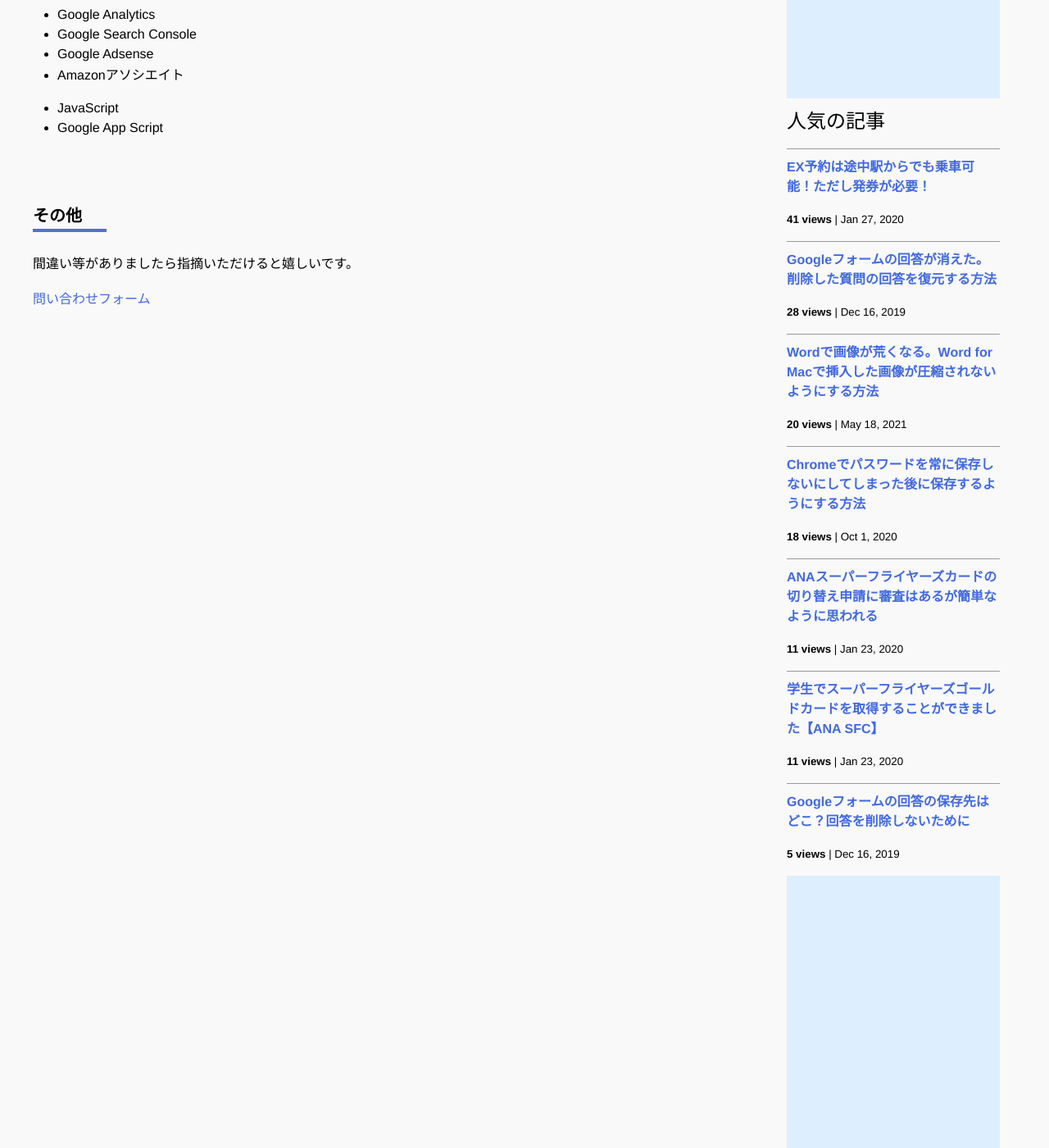
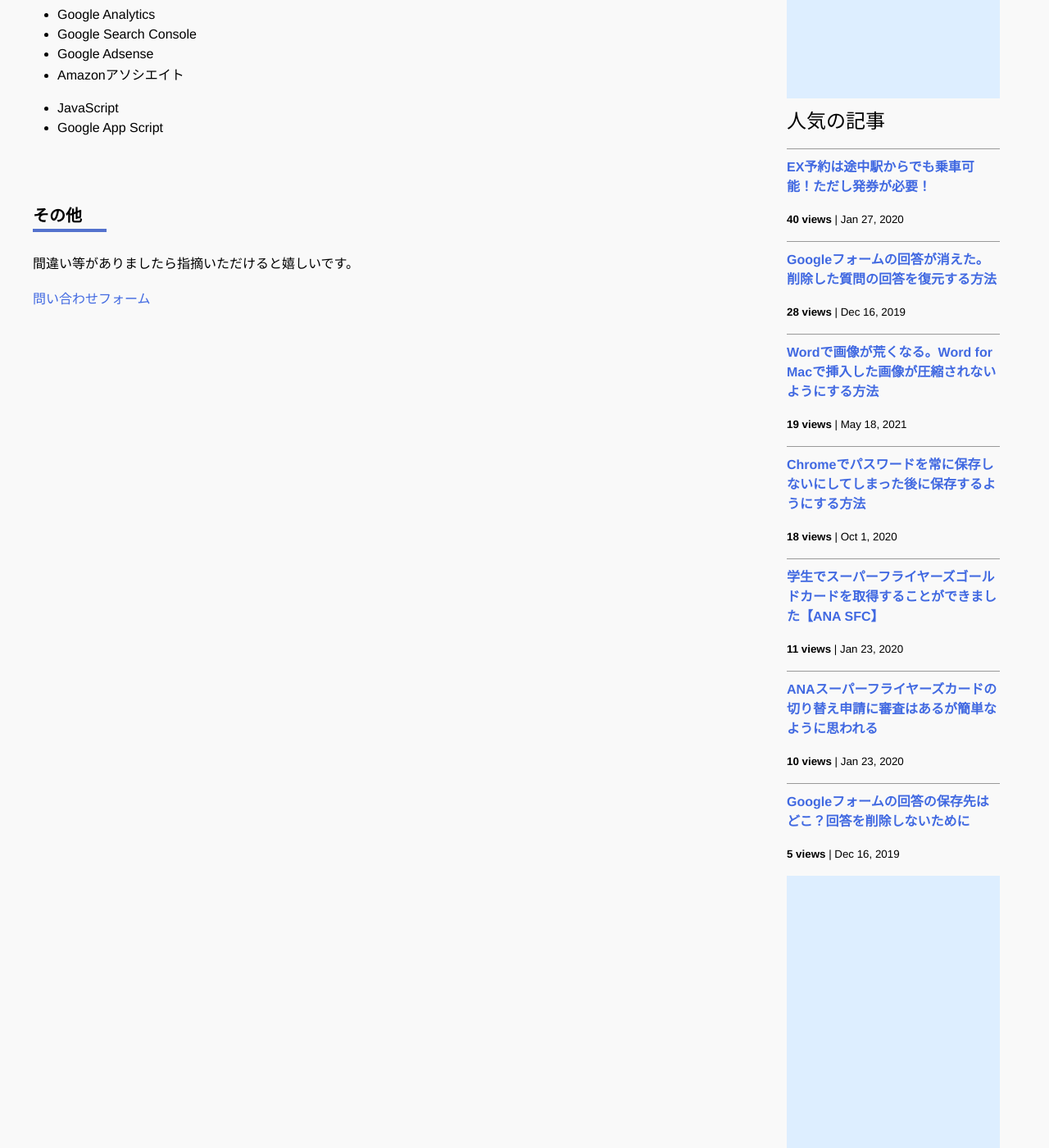
Before and after one commit to iwanaminami/shoyaiwaname, a Jekyll site: the page built from about.markdown, in a window 1280 px wide and 1400 px high, scrolled down 693 px. Shown: the whole window at 82% size. Built offline with Jekyll 4.4.1, drawn with Linux system fonts in a browser that asks for light colours; nearby versions of some CDN libraries; comment, search, counter and statistics services are not loaded.

Commit message:
chore(ga): update _data/popularposts.yml 20260901-0052

```diff
--- a/_data/popularposts.yml
+++ b/_data/popularposts.yml
@@ -1,17 +1,17 @@
 side:
-  - view: 41
+  - view: 40
     url: "/2020/01/27/ex-rideontheway.html"
   - view: 28
     url: "/2019/12/16/restore-googleform.html"
-  - view: 20
+  - view: 19
     url: "/2021/05/18/image-compression-word.html"
   - view: 18
     url: "/2020/10/01/googlepassword.html"
   - view: 14
     url: "/"
   - view: 11
+    url: "/2020/01/23/sfcgold.html"
+  - view: 10
     url: "/2020/01/23/sfc-judge.html"
-  - view: 11
-    url: "/2020/01/23/sfcgold.html"
   - view: 5
     url: "/2019/12/16/googleform-answers.html"
```
